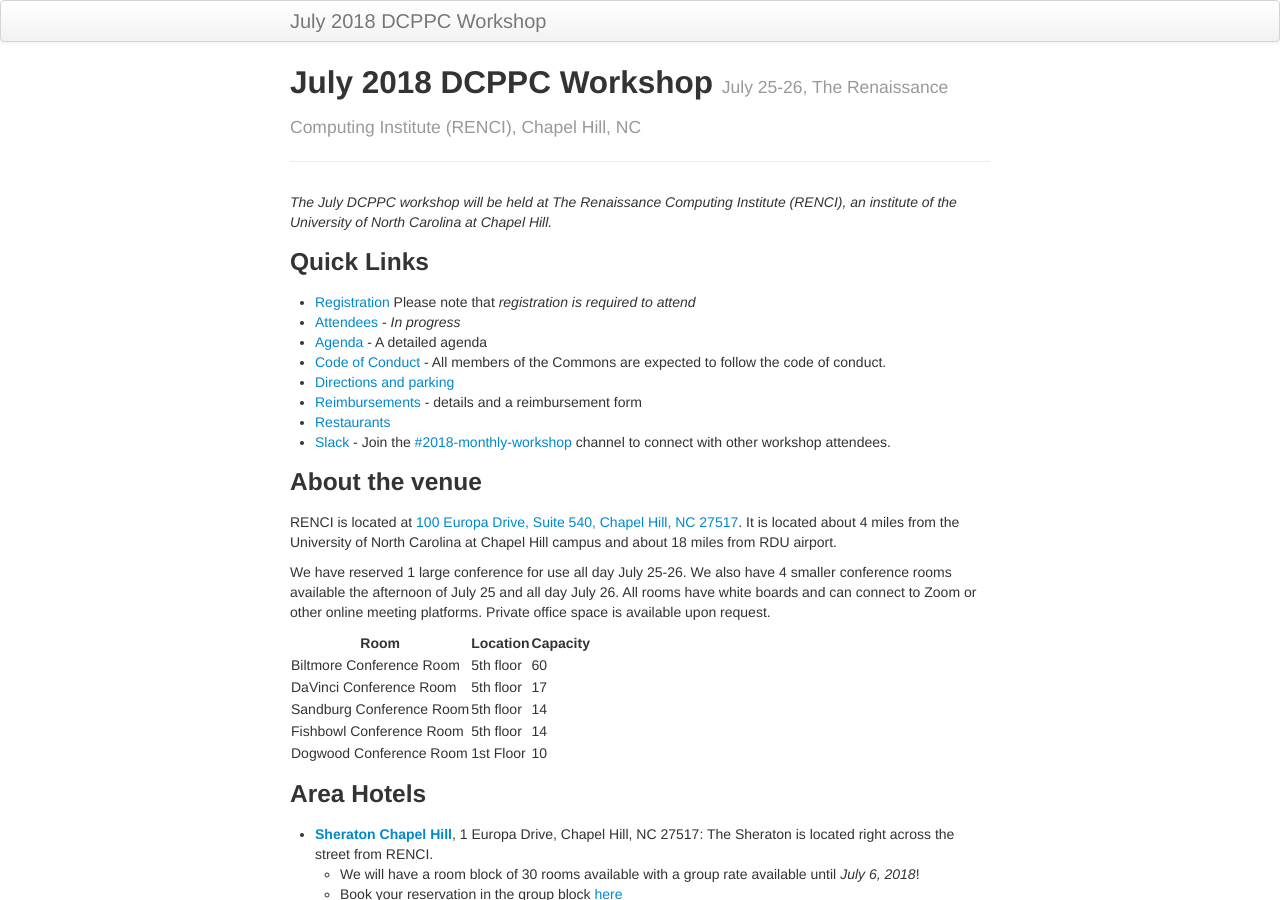
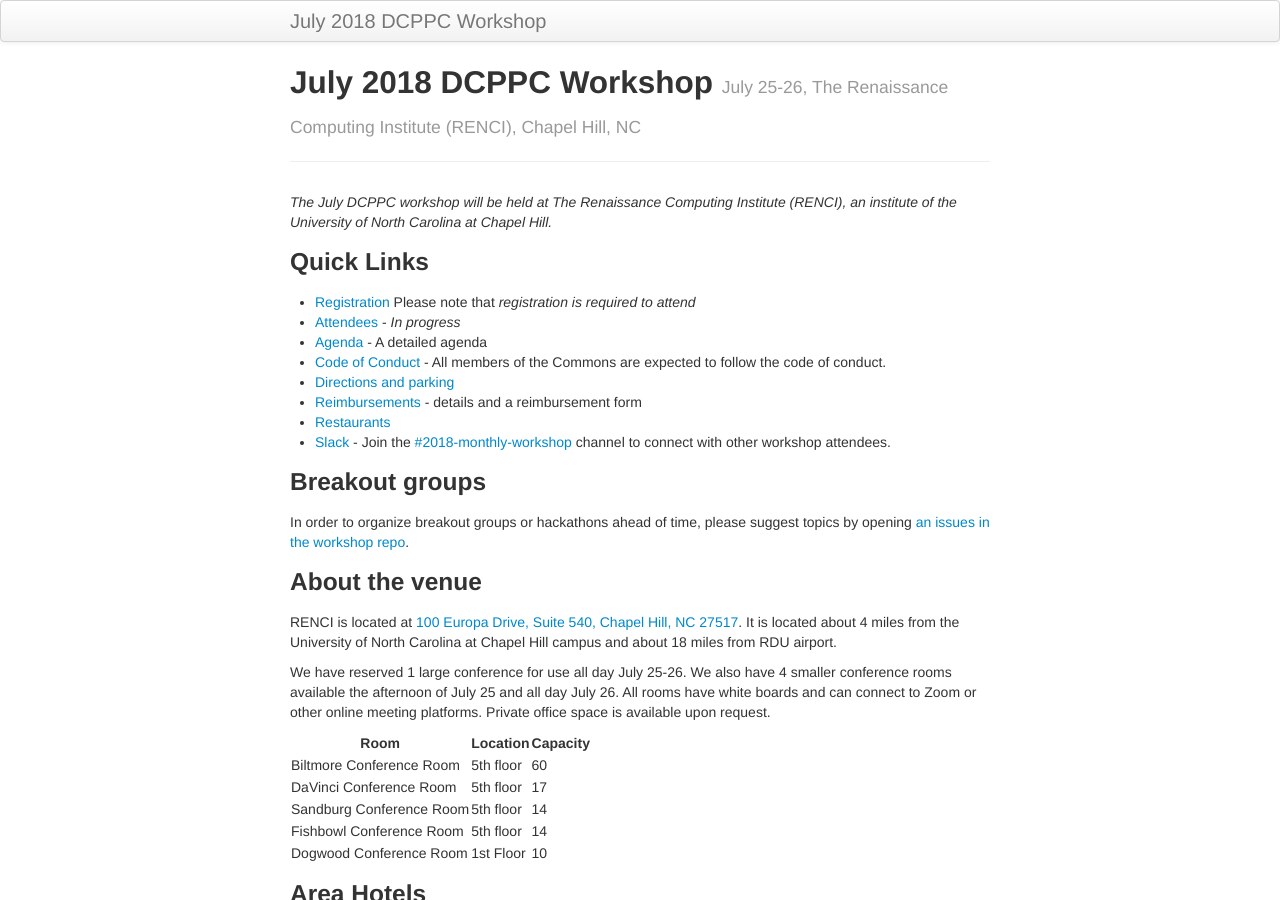
Before and after one commit to dcppc/2018-july-workshop, a Jekyll site: the page built from docs/index.md, in a window 1280 px wide and 900 px high. Built offline with Jekyll 4.4.1, drawn with Linux system fonts in a browser that asks for light colours.

Commit message:
Suggest breakouts

```diff
--- a/docs/index.md
+++ b/docs/index.md
@@ -16,6 +16,13 @@ _The July DCPPC workshop will be held at The Renaissance Computing Institute (RE
 - [Reimbursements](./reimbursements.md) - details and a reimbursement form
 - [Restaurants](./restaurants.md)
 - [Slack](https://nih-dcppc.slack.com/messages/CAMLGP27N/convo/GANQFSGAD-1528381202.000599/) - Join the [#2018-monthly-workshop](https://nih-dcppc.slack.com/messages/CAMLGP27N/convo/GANQFSGAD-1528381202.000599/) channel to connect with other workshop attendees.
+
+### Breakout groups
+
+In order to organize breakout
+groups or hackathons ahead of time,
+please suggest topics by opening [an issues
+in the workshop repo](https://github.com/dcppc/2018-july-workshop).
 
 ### About the venue
 
```
